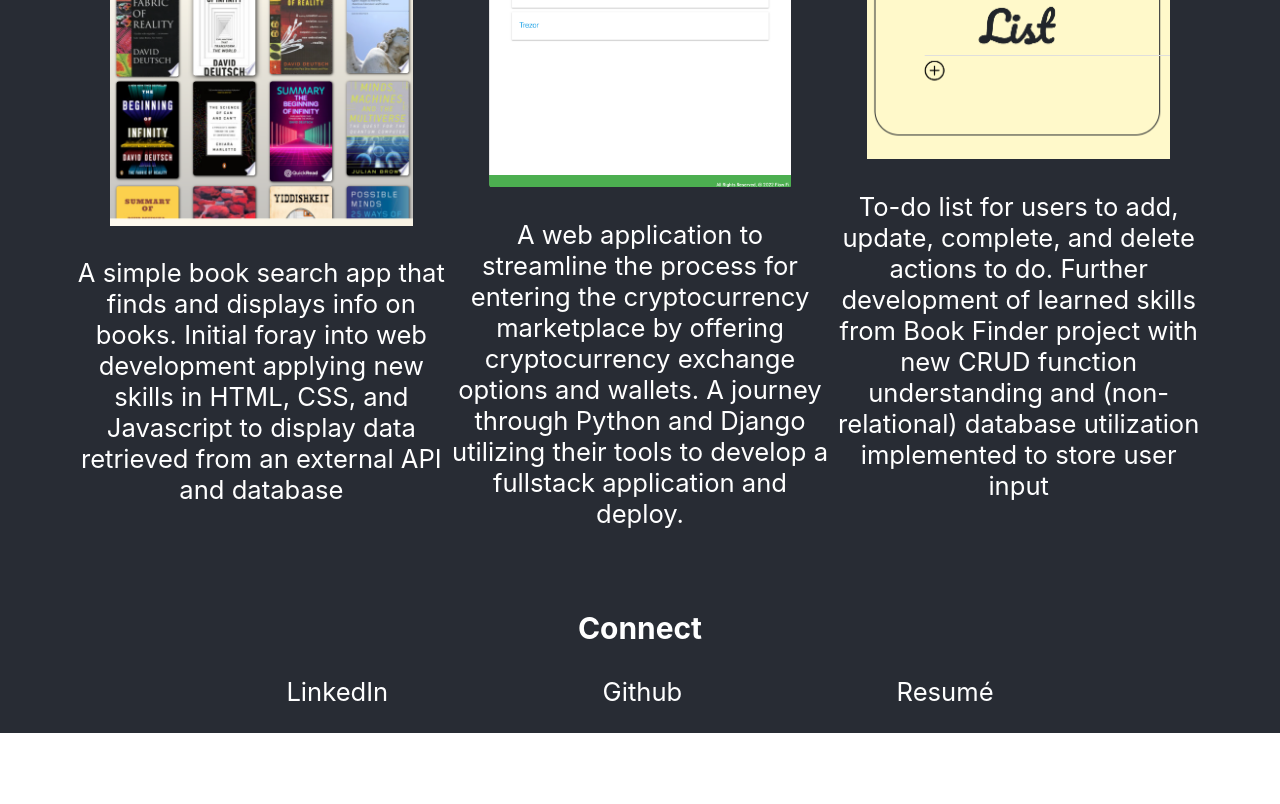
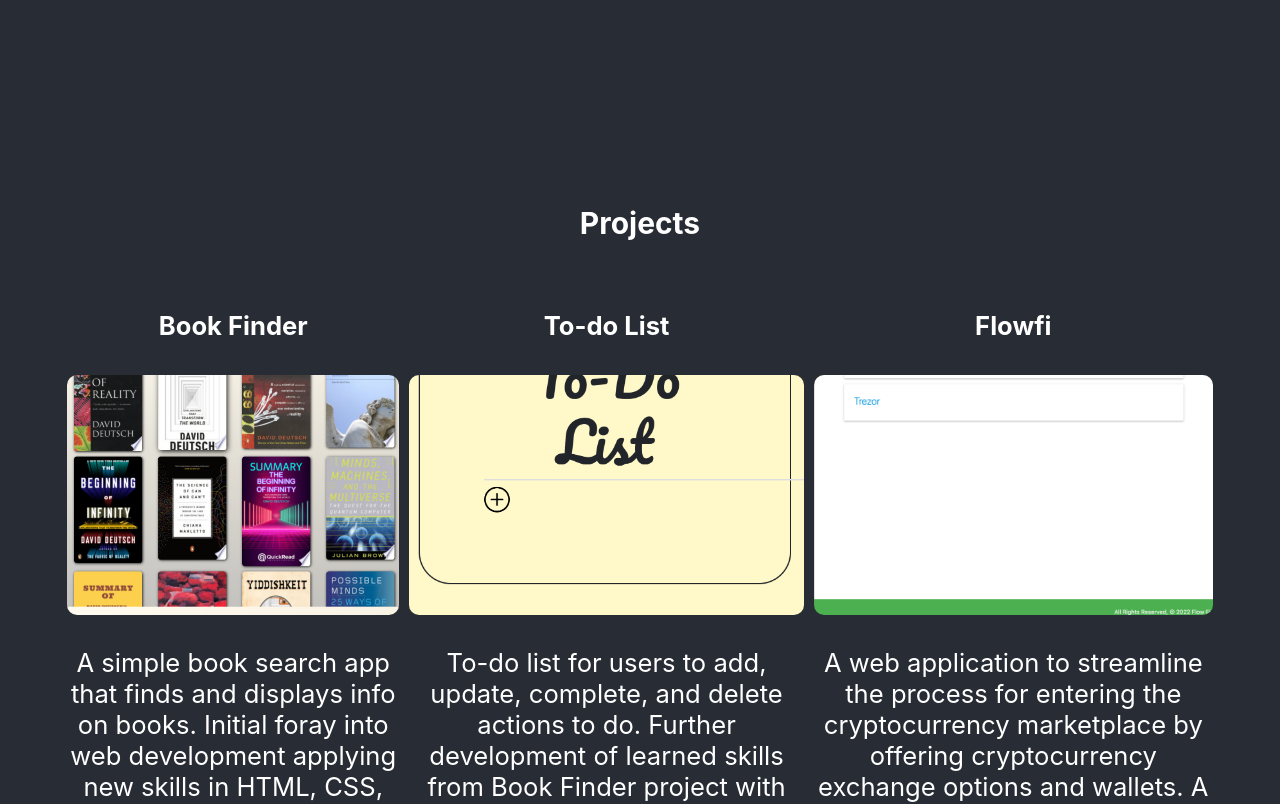
Before and after one commit to maikalangi/maikafolio, a React (Create React App) app: page / in a window 1280 px wide. Shown: the part 820-1624 px from the top of the page. Before the commit the page ends 1553 px from the top, so only its background shows below. Built offline with nearby package versions, Linux system fonts and the light colour scheme.

Commit message:
fixed styling

```diff
--- a/src/App.scss
+++ b/src/App.scss
@@ -9,14 +9,14 @@
   display: flex;
   flex-direction: column;
   align-items: center;
-  justify-content: center;
+  justify-content: space-around;
   // font-size: calc(10px + 2vmin);
   font-size: 2vmax;
   color: white;
 }
 
 ul {
-  padding: 0px 40px;
+  padding: 0px 30px;
 }
 /*--------Nav--------*/
 .navBar {
@@ -37,6 +37,7 @@ ul {
 /*--------Sections--------*/
 .section {
   width: 95%;
+  margin: 20vh 0;
 }
 /*--------Bio--------*/
 .bio-container {
@@ -56,21 +57,35 @@ ul {
   justify-content: center;
 }
 
-.projects {
-  width: 100%;
-}
-
 .projectList {
   list-style: none;
   display: flex;
+  justify-content: space-evenly;
+  margin: 10px 0px;
+  li {
+    padding: 5px;
+  }
+}
+
+.projectCard {
+  display: flex;
+  flex-direction: column;
   justify-content: space-between;
-  li {
-    width: 100%;
+  width: 100%;
+  h4 {
+    margin: 10px 0px;
+  }
+  p {
+    font-size: 2vw;
   }
 }
 
 .project-pic {
-  width: 80%;
+  border-radius: 10px;
+  object-fit: cover;
+  object-position: 0 100%;
+  width: 100%;
+  height: 30vh;
 }
 /*--------Connect--------*/
 .connect {
@@ -82,7 +97,7 @@ ul {
   }
   ul {
     display: flex;
+    justify-content: space-around;
     list-style: none;
-    justify-content: space-evenly;
   }
 }
--- a/src/components/section1.js
+++ b/src/components/section1.js
@@ -4,7 +4,11 @@ const Section1 = (props)=>{
             <h3>Hi, I'm Maika</h3>
                 <div className="bio-container">
                     <div className="pic-container">
-                    <img className="pic" src={props.pic} alt="profile pic"/>
+                        <img
+                            className="pic"
+                            src={props.pic}
+                            alt="profile pic"
+                        />
                     </div>
                     <div className="bio-container">
                         <p>
--- a/src/components/section2.js
+++ b/src/components/section2.js
@@ -5,10 +5,14 @@ const Section2 = (props)=>{
             <div className="projects">
                 <ul className="projectList">
                     <li>
+                        <h4>Book Finder</h4>
                         <div className="projectCard">
-                            <h4>Book Finder</h4>
                             <a href="https://maikalangi.github.io/books-finder/">
-                                <img className="project-pic" src={props.bookfinder} alt="project pic"/>
+                                <img
+                                    className="project-pic"
+                                    src={props.bookfinder}
+                                    alt="project pic"
+                                />
                             </a>
                             <p>
                                 A simple book search app that finds and displays info on books. Initial foray into web development applying new skills in HTML, CSS, and Javascript to display data retrieved from an external API and database
@@ -16,24 +20,32 @@ const Section2 = (props)=>{
                         </div>
                     </li>
                     <li>
+                        <h4>To-do List</h4>
                         <div className="projectCard">
-                            <h4>Flowfi</h4>
-                            <a href="https://flowfiapp.herokuapp.com/">
-                                <img className="project-pic" src={props.flowfi} alt="project pic"/>
+                            <a href="https://young-reaches-38531.herokuapp.com/todo">
+                                <img
+                                    className="project-pic"
+                                    src={props.todo}
+                                    alt="project pic"
+                                />
                             </a>
                             <p>
-                                    A web application to streamline the process for entering the cryptocurrency marketplace by offering cryptocurrency exchange options and wallets. A journey through Python and Django utilizing their tools to develop a fullstack application and deploy.
+                                To-do list for users to add, update, complete, and delete actions to do. Further development of learned skills from Book Finder project with new CRUD function understanding and (non-relational) database utilization implemented to store user input
                             </p>
                         </div>
                     </li>
                     <li>
+                        <h4>Flowfi</h4>
                         <div className="projectCard">
-                            <h4>To-do List</h4>
-                            <a href="https://young-reaches-38531.herokuapp.com/todo">
-                                <img className="project-pic" src={props.todo} alt="project pic"/>
+                            <a href="https://flowfiapp.herokuapp.com/">
+                                <img
+                                    className="project-pic"
+                                    src={props.flowfi}
+                                    alt="project pic"
+                                />
                             </a>
                             <p>
-                                    To-do list for users to add, update, complete, and delete actions to do. Further development of learned skills from Book Finder project with new CRUD function understanding and (non-relational) database utilization implemented to store user input
+                                A web application to streamline the process for entering the cryptocurrency marketplace by offering cryptocurrency exchange options and wallets. A journey through Python and Django utilizing their tools to develop a fullstack application and deploy.
                             </p>
                         </div>
                     </li>
```
Lines whose indentation alone changed are shown as unchanged.
